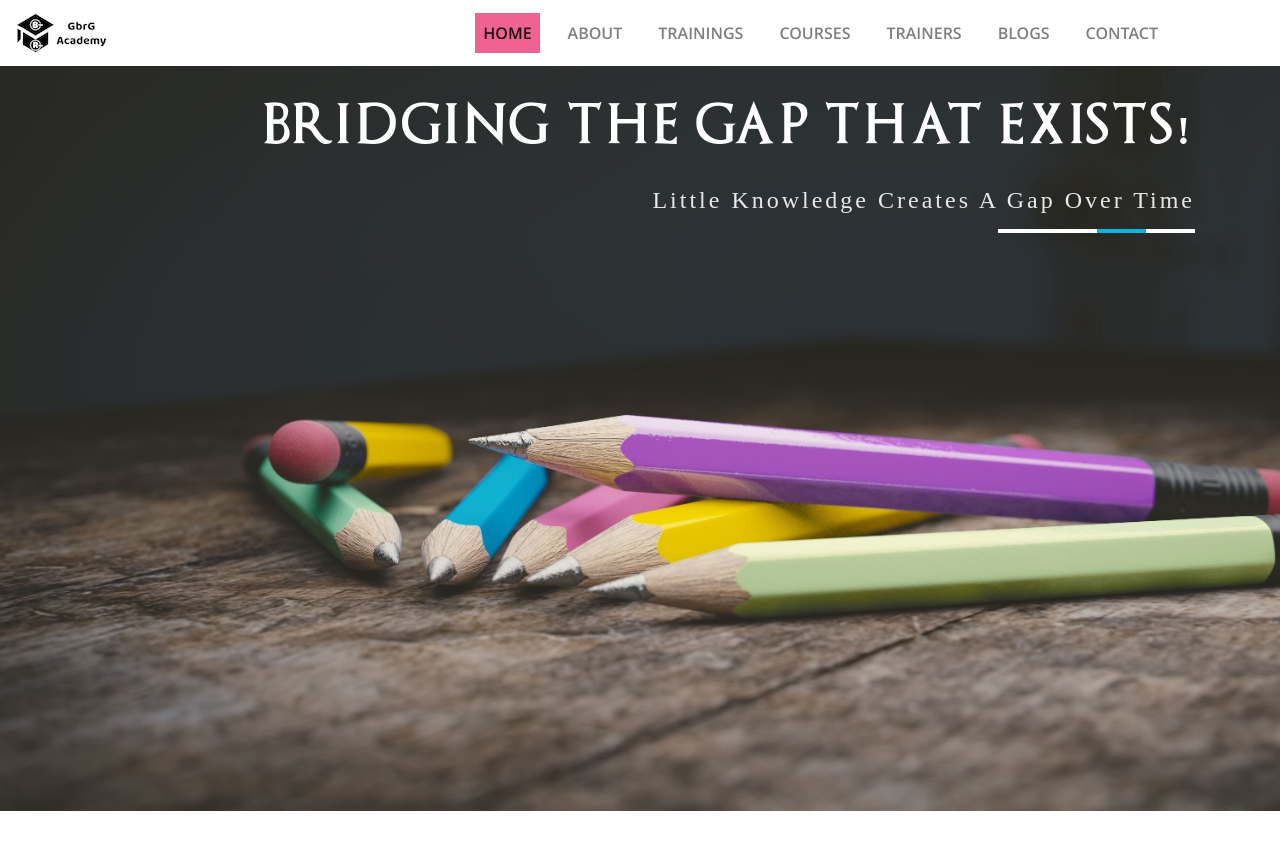
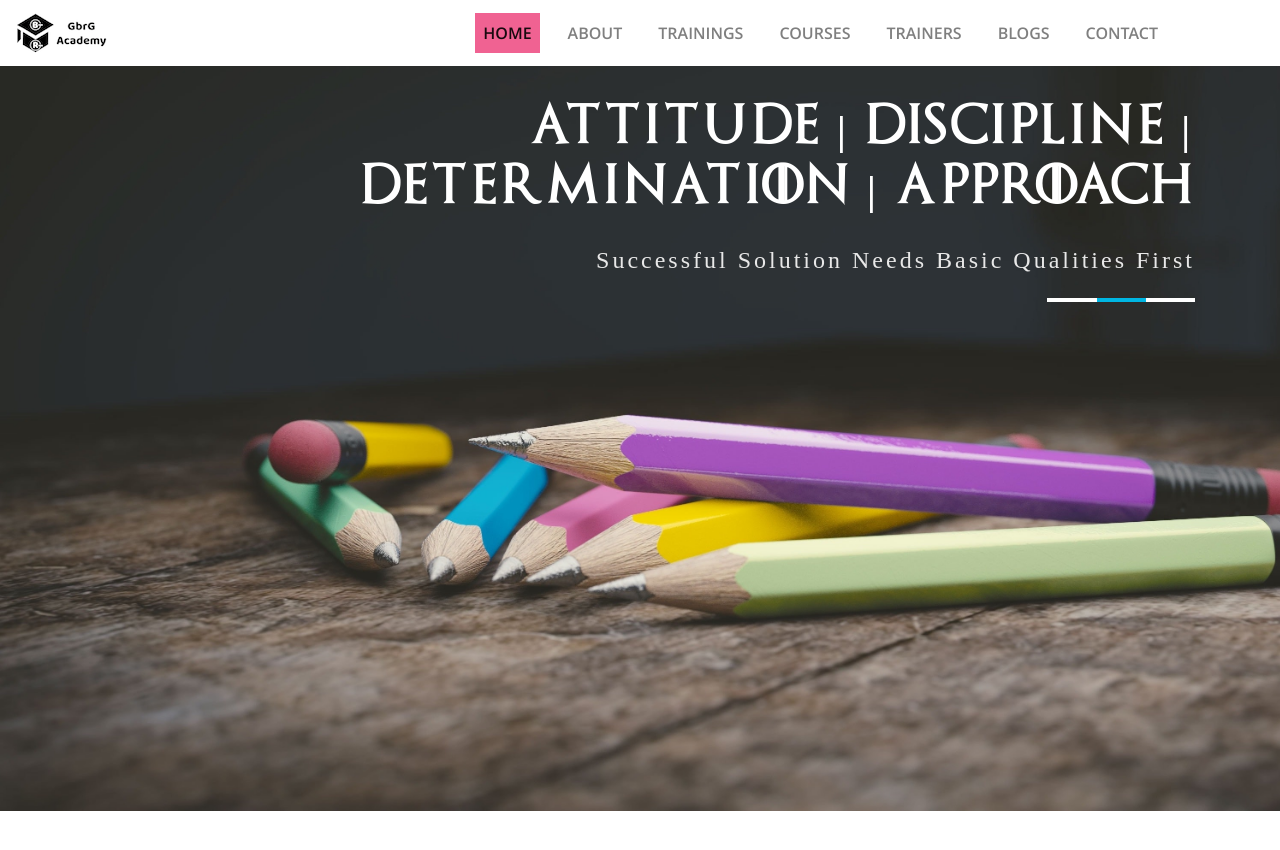
Before and after one commit to gbrgacademy/gbrgacademy.github.io, a Jekyll site: the page built from index.html, in a window 1280 px wide and 900 px high. Shown: the top 850 px of the window. Built offline with Jekyll 4.4.1, drawn with Linux system fonts in a browser that asks for light colours; some web fonts are replaced.

Commit message:
Updated banner info

```diff
--- a/_includes/banner.html
+++ b/_includes/banner.html
@@ -6,21 +6,15 @@
         <ul class="rslides" id="slider3">
           <li>
             <div class="slider-info">
-              <h3>War has Begun as Winter is Here!</h3>
-              <p>Learn Skills to Save Yourself!</p>
-            </div>
-          </li>
-          <li>
-            <div class="slider-info">
               <h3>Bridging the Gap that Exists!</h3>
-              <p>Little Knowledge creates a Gap over time</p>
+              <p>Incomplete Understanding creates a Gap over time</p>
             </div>
           </li>
           <li>
             <div class="slider-info">
               <h3>Attitude | Discipline | </h3>
               <h3>Determination | Approach</h3>
-              <p>Successful Solution need Basic Qualities</p>
+              <p>Successful Solution needs Basic Qualities First</p>
             </div>
           </li>
           <li>
```
Also changed, not shown: _includes/footer.html (+0 -12 lines), 3 other files.
